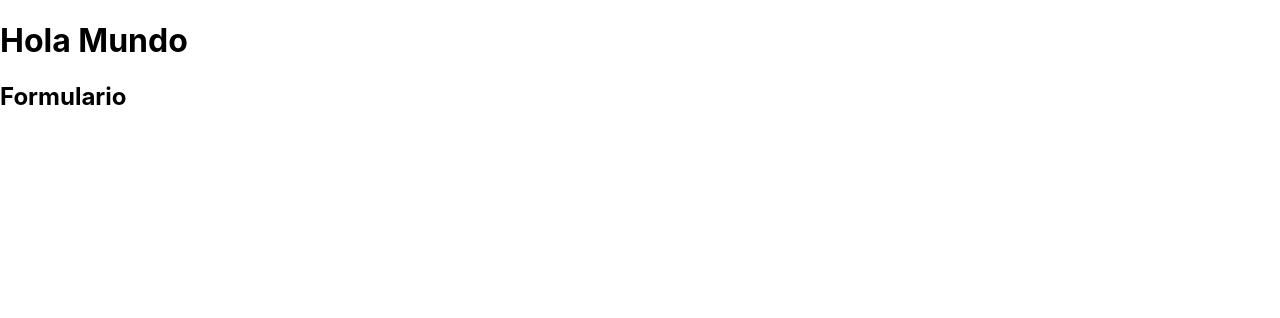
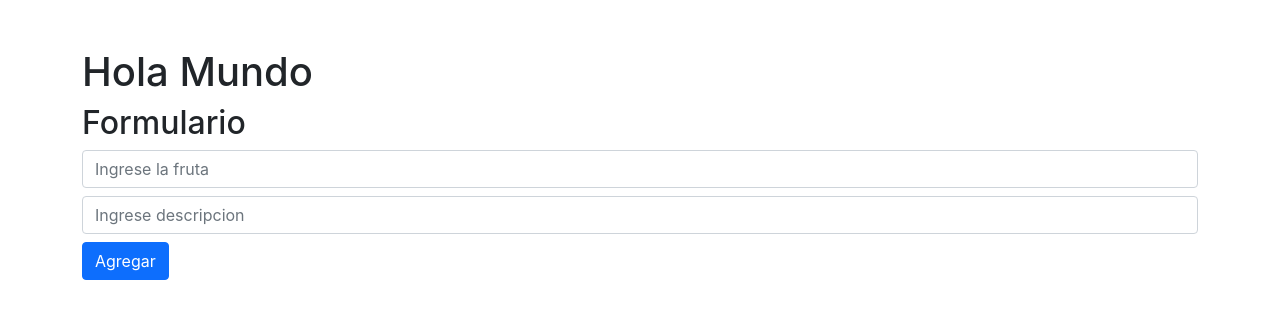
Before and after one commit to tavolafourcade/ReactJsDesdeCero_Ignacio_bluuweb, a React (Create React App) app: page / in a window 1280 px wide. Shown: the top 318 px of the page. Built offline with nearby package versions, Linux system fonts and the light colour scheme.

Commit message:
[ ADD ] Bootstrap [ ADD ] Initial Form

```diff
--- a/public/index.html
+++ b/public/index.html
@@ -10,34 +10,12 @@
       content="Web site created using create-react-app"
     />
     <link rel="apple-touch-icon" href="%PUBLIC_URL%/logo192.png" />
-    <!--
-      manifest.json provides metadata used when your web app is installed on a
-      user's mobile device or desktop. See https://developers.google.com/web/fundamentals/web-app-manifest/
-    -->
+    <link href="https://cdn.jsdelivr.net/npm/bootstrap@5.1.3/dist/css/bootstrap.min.css" rel="stylesheet" integrity="sha384-1BmE4kWBq78iYhFldvKuhfTAU6auU8tT94WrHftjDbrCEXSU1oBoqyl2QvZ6jIW3" crossorigin="anonymous">
     <link rel="manifest" href="%PUBLIC_URL%/manifest.json" />
-    <!--
-      Notice the use of %PUBLIC_URL% in the tags above.
-      It will be replaced with the URL of the `public` folder during the build.
-      Only files inside the `public` folder can be referenced from the HTML.
-
-      Unlike "/favicon.ico" or "favicon.ico", "%PUBLIC_URL%/favicon.ico" will
-      work correctly both with client-side routing and a non-root public URL.
-      Learn how to configure a non-root public URL by running `npm run build`.
-    -->
     <title>React App</title>
   </head>
   <body>
     <noscript>You need to enable JavaScript to run this app.</noscript>
     <div id="root"></div>
-    <!--
-      This HTML file is a template.
-      If you open it directly in the browser, you will see an empty page.
-
-      You can add webfonts, meta tags, or analytics to this file.
-      The build step will place the bundled scripts into the <body> tag.
-
-      To begin the development, run `npm start` or `yarn start`.
-      To create a production bundle, use `npm run build` or `yarn build`.
-    -->
   </body>
 </html>
--- a/src/App.js
+++ b/src/App.js
@@ -8,7 +8,7 @@
 
 function App() {
   return (
-    <div>
+    <div className='container mt-5'>
       <h1>Hola Mundo</h1>
       {/* <Parrafo/>
       <Variables/>
--- a/src/components/Formulario.jsx
+++ b/src/components/Formulario.jsx
@@ -1,9 +1,24 @@
 import React from 'react'
 
 const Formulario = () => {
+    const [fruta, setFruta] = React.useState('')
+    const [descripcion, setDescripcion] = React.useState('')
     return (
         <div>
             <h2>Formulario</h2>
+            <form>
+                <input
+                    type="text"
+                    placeholder='Ingrese la fruta'
+                    className='form-control mb-2'
+                 />
+                 <input
+                    type="text"
+                    placeholder='Ingrese descripcion'
+                    className='form-control mb-2'
+                 />
+                 <button className="btn btn-primary btn-block">Agregar</button>
+            </form>
         </div>
     )
 }
```
